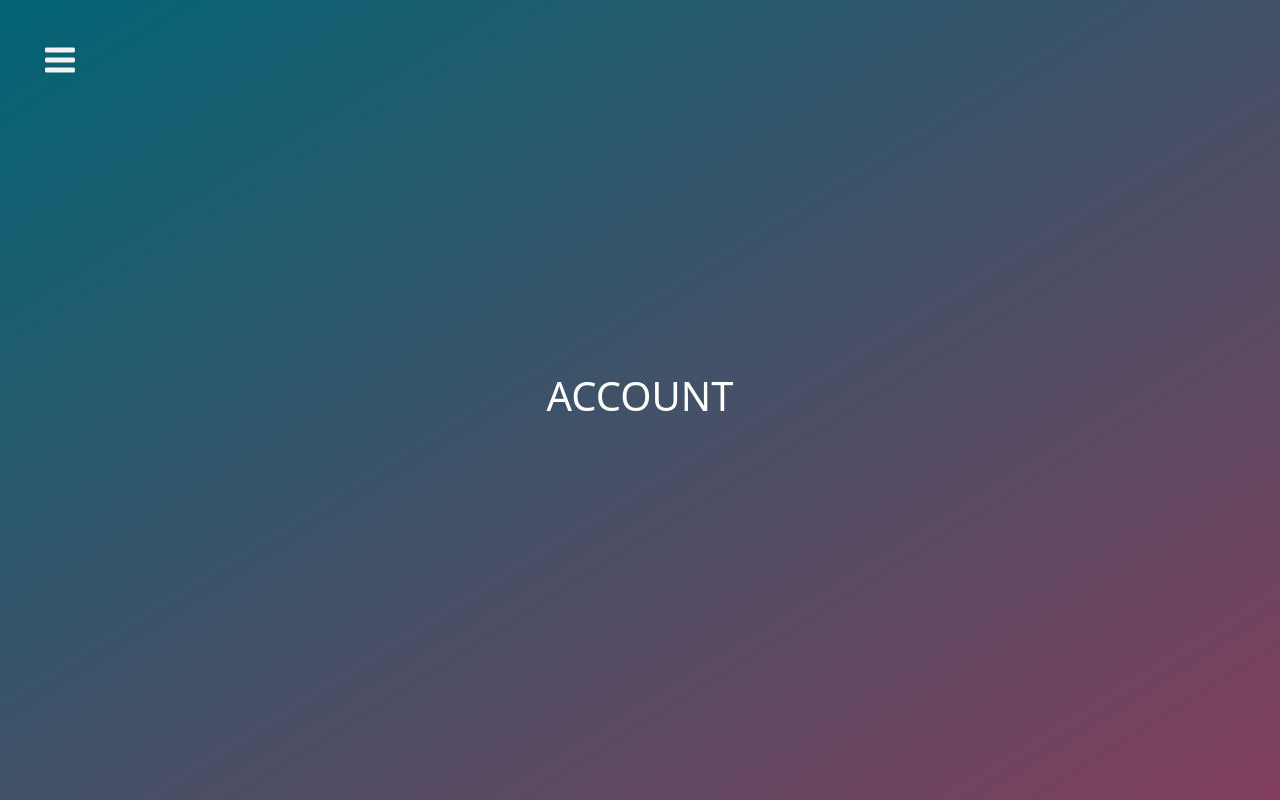
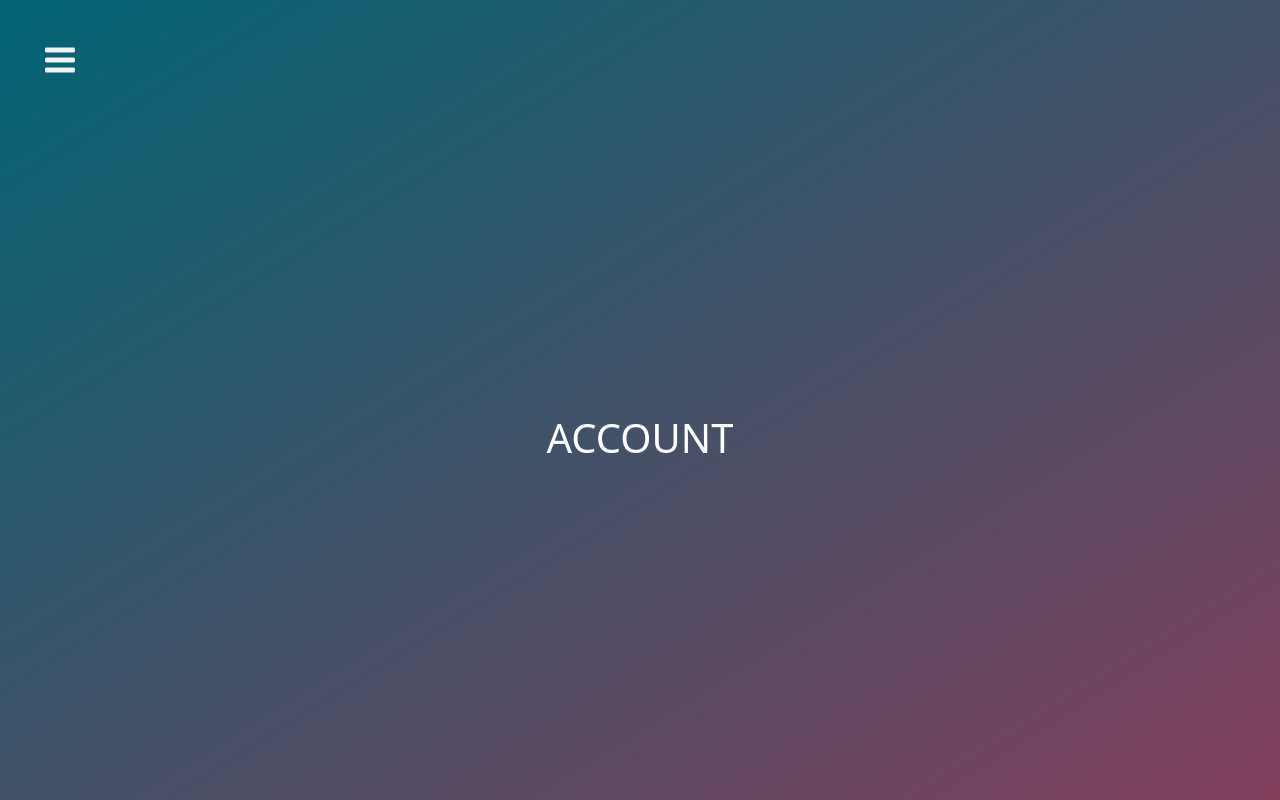
Before and after one commit to Mkamboykos/Zerbez-pwa, a React (Create React App) app in the folder client/: page /Account in a window 1280 px wide. Built offline with nearby package versions, Linux system fonts and the light colour scheme.

Commit message:
added logout api

```diff
--- a/client/src/Components/Dashboard_Page/Dashboard.js
+++ b/client/src/Components/Dashboard_Page/Dashboard.js
@@ -21,6 +21,8 @@ function Dashboard() {
         status: null
     });
 
+
+
     useEffect(() => {
 
         var savedUser = ""
@@ -29,7 +31,6 @@ function Dashboard() {
             try {
                 Axios.get('http://localhost:3001/Auth/Login')
                     .then((res) => {
-                        console.log(res.data)
                         if (res.data.LoggedIn) {
                             setAuthState({
                                 username: res.data.username,
@@ -108,6 +109,14 @@ function Dashboard() {
         </animated.div>
     )
 
+    const logoutButton = async (e) => {
+        try {
+            await Axios.post(`http://localhost:3001/Auth/logout/${authState.username}`)
+        }catch(e){
+            console.log(e)
+        }
+    }
+
     const MenuButtons = ({style}) => (
         <animated.div className="Dashboard_Buttons" style={style}>
             <Link to="/FloorPlan" className="link"><button className="Dashboard_button_FloorPlan"><b>FLOOR PLAN</b></button></Link>
@@ -116,7 +125,7 @@ function Dashboard() {
             <Link to="/ShiftSchedule" className="link"><button className="Dashboard_button_ShiftSchedule"><b>SHIFT SCHEDULE</b></button></Link>
             <Link to="/ShiftSchedule" className="link"><button className="Dashboard_button_AssignTables"><b>ASSIGN TABLES</b></button></Link>
             <Link to="/TimePerCover" className="link"><button className="Dashboard_button_TimePerCover"><b>TIME PER COVER</b></button></Link>
-            <Link to="/" className="link"><button className="Dashboard_button_EndShift"><b>END OF SHIFT</b></button></Link>
+            <Link to="/" className="link"><button className="Dashboard_button_EndShift" onClick={() => logoutButton()}><b>END OF SHIFT</b></button></Link>
         </animated.div>
     )
 
--- a/client/src/Components/Login_Page/Home.js
+++ b/client/src/Components/Login_Page/Home.js
@@ -120,7 +120,6 @@ class Home extends Component{
             }else if(this.state.userCaptcha === this.state.captcha){
                  Axios.get('http://localhost:3001/Auth/Login')
                 .then(res => {
-                    console.log(res.data);
                     if (res.data.LoggedIn === true){
                         this.setState({
                             redirect: true,
@@ -178,7 +177,6 @@ class Home extends Component{
 
             await Axios.get('http://localhost:3001/Auth/Login')
             .then(res => {
-                console.log(res.data);
                 if (res.data.LoggedIn === true){
                     this.setState({
                         redirect: true,
--- a/client/src/index.css
+++ b/client/src/index.css
@@ -702,13 +702,14 @@ span.reqContainer{
 /* Dashboard page column outer container holding all buttons */
 .Dashboard_Buttons{
   display: inline-flex;
-  padding-top: 80px;
-  padding-bottom: 80px;
+  padding-top: 251px;
+  padding-bottom: 168px;
   flex-direction: column;
   box-sizing: border-box;
-  align-items: center;
-  justify-content: center;
   height: 100vh;
+  flex-wrap: nowrap;
+  align-items: stretch;
+  justify-content: space-evenly;
 }
 
 /* Dashboard buttons*/
```
Also changed, not shown: 2 other files (tests, documents, lock files or other folders).
